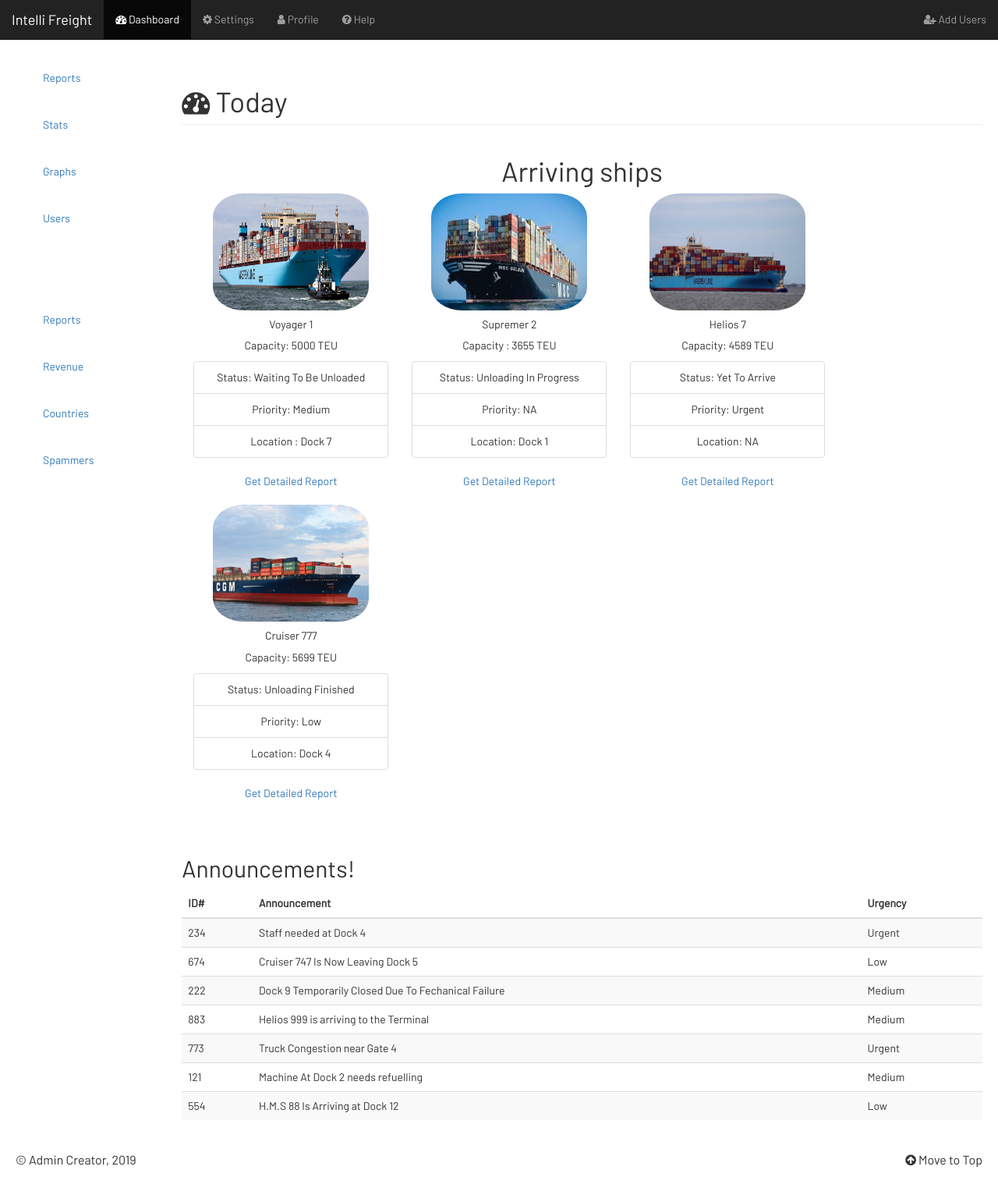
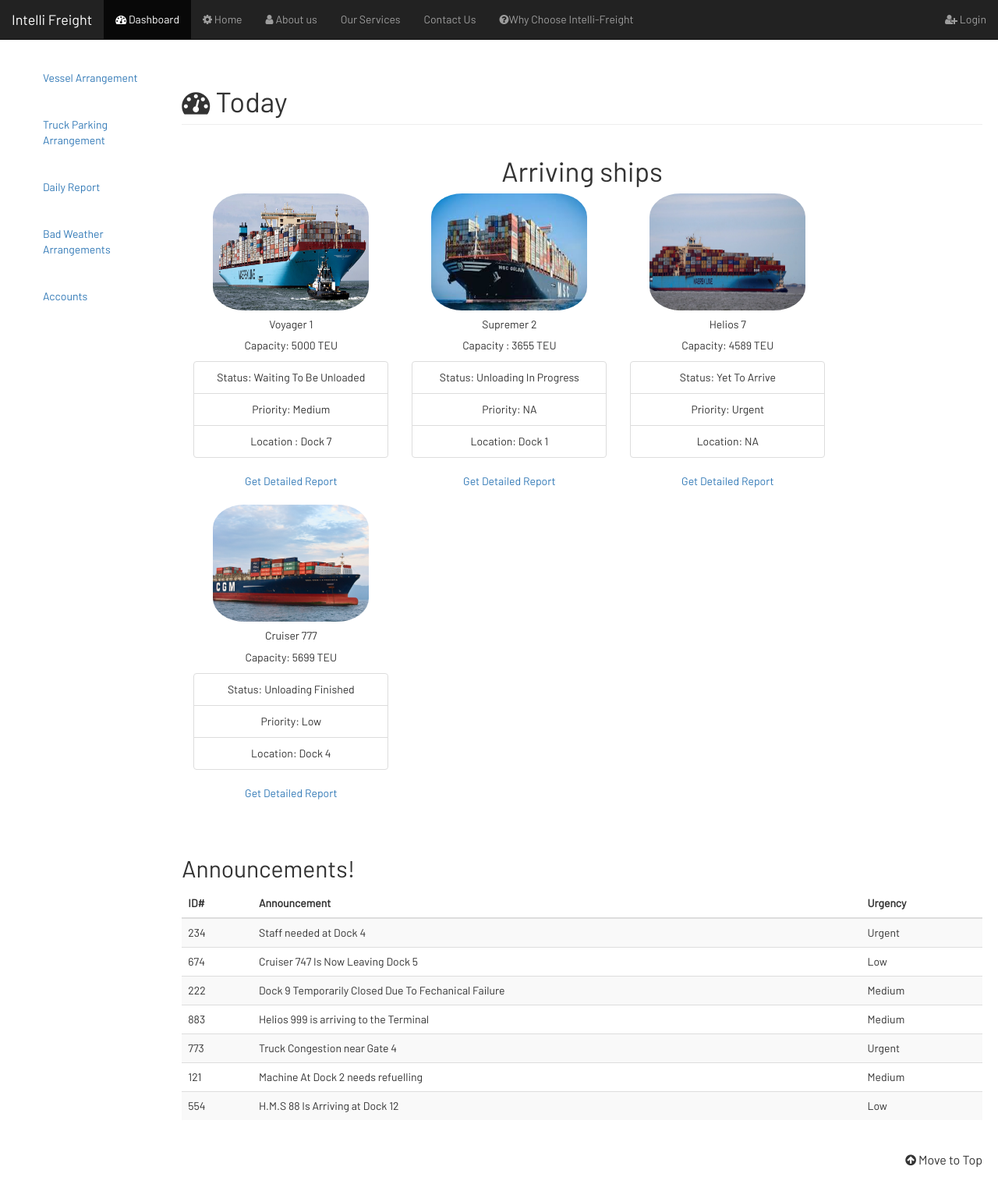
Before and after one commit to keshavgaddhyan/intelli_freight, a Django app: page / in a window 1280 px wide. Shown: the whole page at 78% size. Run offline with Django 3.2, Linux system fonts and the light colour scheme; some libraries are stand-ins or nearby versions.

Commit message:
changes side-bar

```diff
--- a/intelli_freight/templates/intelli_freight/index.html
+++ b/intelli_freight/templates/intelli_freight/index.html
@@ -33,12 +33,15 @@
         <div class="collapse navbar-collapse" id="bs-example-navbar-collapse-1">
           <ul class="nav navbar-nav">
             <li class="active"><a href="#"><i class="fa fa-tachometer" aria-hidden="true"></i> Dashboard <span class="sr-only">(current)</span></a></li>
-            <li><a href="#"><i class="fa fa-cog" aria-hidden="true"></i> Settings</a></li>
-            <li><a href="#"><i class="fa fa-user" aria-hidden="true"></i> Profile</a></li>
-            <li><a href="#"><i class="fa fa-question-circle" aria-hidden="true"></i> Help</a></li>
+            <li><a href="#"><i class="fa fa-cog" aria-hidden="true"></i> Home</a></li>
+            <li><a href="#"><i class="fa fa-user" aria-hidden="true"></i> About us</a></li>
+              <li><a href="#"><i  aria-hidden="true"></i> Our Services</a></li>
+              <li><a href="#"><i  aria-hidden="true"></i> Contact Us</a></li>
+               <li><a href="#"><i class="fa fa-question-circle" aria-hidden="true"></i>Why Choose Intelli-Freight</a></li>
+
           </ul>
           <ul class="nav navbar-nav navbar-right">
-            <li><a href="#"><i class="fa fa-user-plus" aria-hidden="true"></i> Add Users</a></li>
+            <li><a href="#"><i class="fa fa-user-plus" aria-hidden="true"></i> Login</a></li>
           </ul>
         </div><!-- /.navbar-collapse -->
       </div><!-- /.container-fluid -->
@@ -49,17 +52,19 @@
         <div class="row">
             <div class="col-sm-3 col-md-2 sidebar">
                 <ul class="nav nav-sidebar">
-                    <li class="active"><a href="#">Reports</a></li>
-                    <li><a href="#">Stats</a></li>
-                    <li><a href="#">Graphs</a></li>
-                    <li><a href="#">Users</a></li>
-                </ul>
-                <ul class="nav nav-sidebar">
-                    <li class="active"><a href="#">Reports</a></li>
-                    <li><a href="#">Revenue</a></li>
-                    <li><a href="#">Countries</a></li>
-                    <li><a href="#">Spammers</a></li>
-                </ul>
+                    <li class="active"><a href="#">Vessel Arrangement</a></li>
+                    <li><a href="#">Truck Parking Arrangement</a></li>
+                    <li><a href="#">Daily Report</a></li>
+                    <li><a href="#">Bad Weather Arrangements</a></li>
+                    <li><a href="#">Accounts</a></li>
+
+{#                </ul>#}
+{#                <ul class="nav nav-sidebar">#}
+{#                    <li class="active"><a href="#">Reports</a></li>#}
+{#                    <li><a href="#">Revenue</a></li>#}
+{#                    <li><a href="#">Countries</a></li>#}
+{#                    <li><a href="#">Spammers</a></li>#}
+{#                </ul>#}
             </div>
             <div class="col-sm-9 col-md-10 main">
                 <h1 class="page-header"><i class="fa fa-tachometer" aria-hidden="true"></i> Today</h1>
@@ -183,7 +188,6 @@
 
     <footer>
         <p class="pull-right"><i class="fa fa-arrow-circle-up" aria-hidden="true"></i> Move to Top</p>
-        <p>&copy; Admin Creator, 2019</p>
     </footer>
 
 	<script src="https://cdnjs.cloudflare.com/ajax/libs/jquery/1.11.3/jquery.min.js"></script>
```
